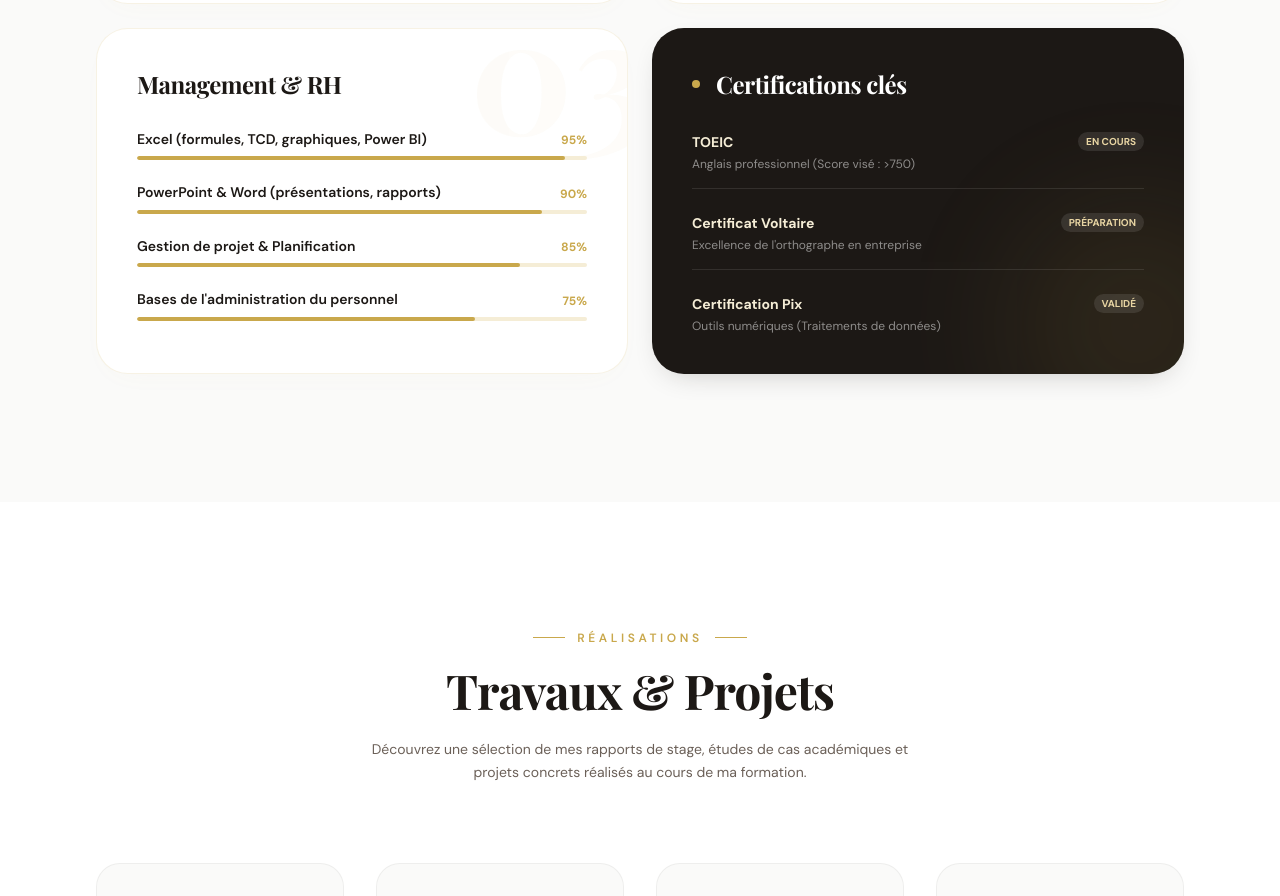
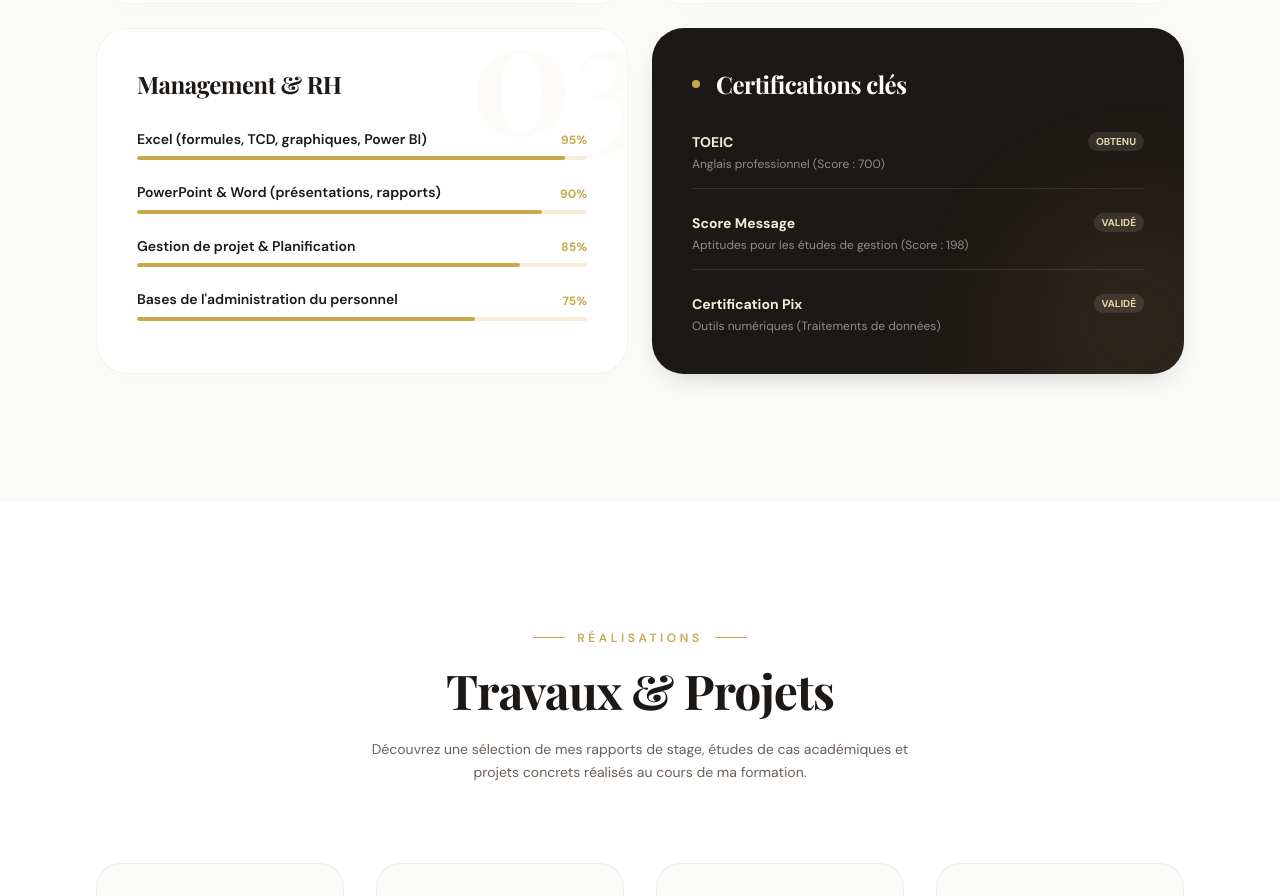
Before and after one commit to yanix2445/dina, a Next.js app: page / in a window 1280 px wide. Shown: the part 4565-5461 px from the top of the page. Built offline with nearby package versions, Linux system fonts and the light colour scheme.

Commit message:
fix(content): update certifications list with Score Message

```diff
--- a/src/components/sections/competences-section.tsx
+++ b/src/components/sections/competences-section.tsx
@@ -36,8 +36,8 @@ const expertises: Expertise[] = [
 ];
 
 const certifications = [
-    { name: "TOEIC", date: "En cours", desc: "Anglais professionnel (Score visé : >750)" },
-    { name: "Certificat Voltaire", date: "Préparation", desc: "Excellence de l'orthographe en entreprise" },
+    { name: "TOEIC", date: "Obtenu", desc: "Anglais professionnel (Score : 700)" },
+    { name: "Score Message", date: "Validé", desc: "Aptitudes pour les études de gestion (Score : 198)" },
     { name: "Certification Pix", date: "Validé", desc: "Outils numériques (Traitements de données)" },
 ];
 
```
